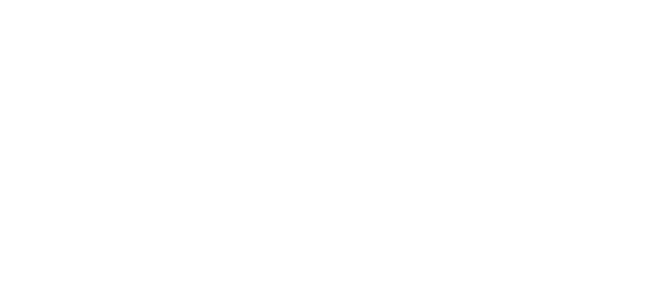
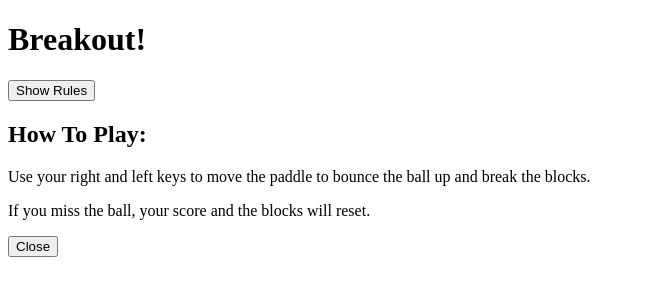
Before and after one commit to rincemathew/Breakout-Game, a plain HTML site: page index.html in a window 1280 px wide. Shown: the whole page, without its empty margins (0-645 px from the left). Drawn offline with Linux system fonts and the light colour scheme.

Commit message:
structure added

```diff
--- a/index.html
+++ b/index.html
@@ -4,9 +4,23 @@
     <meta charset="UTF-8">
     <meta http-equiv="X-UA-Compatible" content="IE=edge">
     <meta name="viewport" content="width=device-width, initial-scale=1.0">
-    <title>Document</title>
+    <title>Breakout!</title>
 </head>
 <body>
+    <h1>Breakout!</h1>
+    <button id="rules-btn" class="btn rules-btn">Show Rules</button>
+    <div id="rules" class="rules">
+      <h2>How To Play:</h2>
+      <p>
+        Use your right and left keys to move the paddle to bounce the ball up
+        and break the blocks.
+      </p>
+      <p>If you miss the ball, your score and the blocks will reset.</p>
+      <button id="close-btn" class="btn">Close</button>
+    </div>
 
+    <canvas id="canvas" width="800" height="600"></canvas>
+
+    <script src="script.js"></script>
 </body>
 </html>
```
